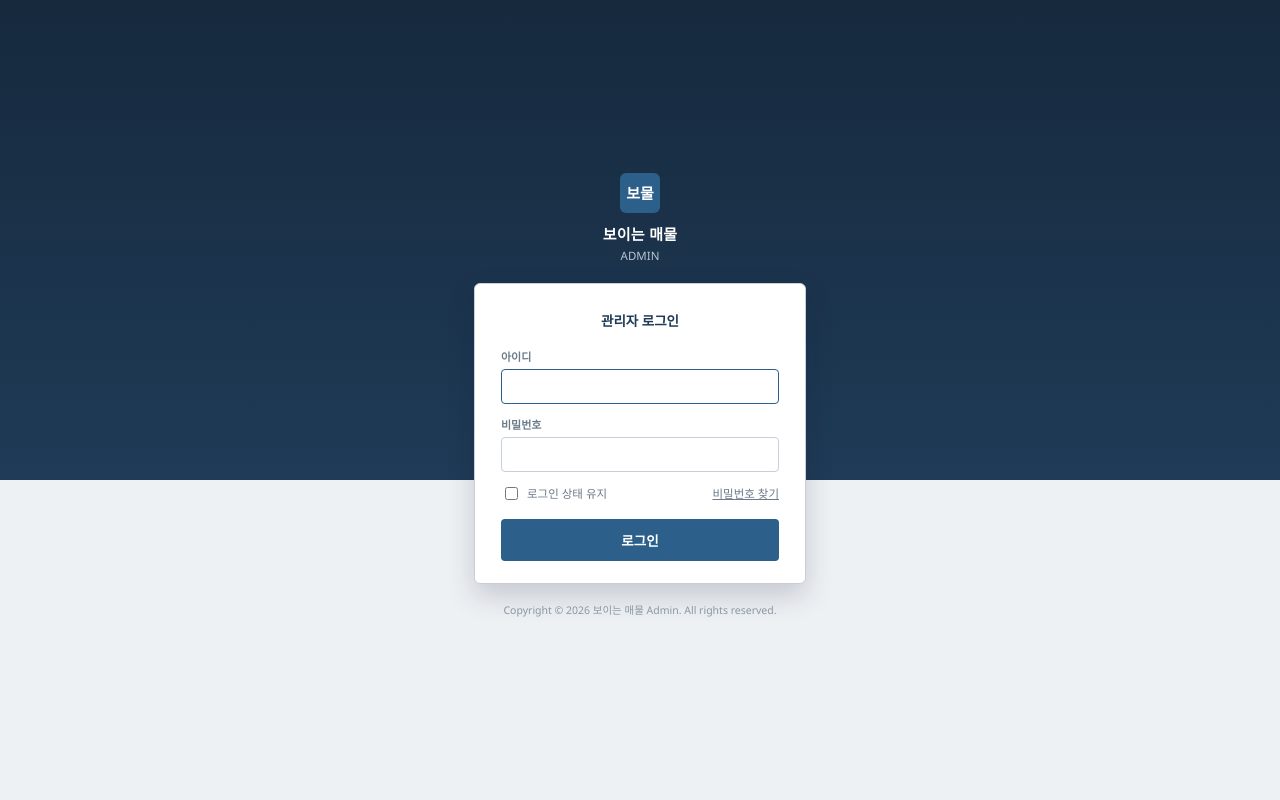
After one commit to iromforay/bomul-bo, a CodeIgniter 4 app: the page made by app/Views/Admin/login.php in a window 1280 px wide. The commit adds this page. Run offline with PHP 8.4 and a stand-in for CodeIgniter, Linux system fonts and the light colour scheme; the template is opened without the code that fills it, so the values that code supplies are empty; some libraries are stand-ins or nearby versions.

Commit message:
로그인 및 관리자 구조,로그인 창

```diff
--- a/app/Config/App.php
+++ b/app/Config/App.php
@@ -16,7 +16,7 @@ class App extends BaseConfig
      *
      * E.g., http://example.com/
      */
-    public string $baseURL = 'http://localhost:8080/';
+    public string $baseURL = Admin_SITE;
 
     /**
      * Allowed Hostnames in the Site URL other than the hostname in the baseURL.
--- a/app/Config/Boot/common.php
+++ b/app/Config/Boot/common.php
@@ -20,7 +20,8 @@ define('APP_PDS', ROOT_PATH.'/public/pds/');
 define('SITE', getenv("site_url"));
 define('SITE_PDS', SITE.'/pds/');
 define('COMMON_PDS', 'http://api.bomul.ai.kr/pds/');
-define('Admin_SITE', SITE.'/Admin');
+// ad.bomul.ai.kr는 서브도메인 자체가 Admin 네임스페이스 기본값이라 URL에 /Admin 세그먼트가 없다.
+define('Admin_SITE', SITE);
 define('LOGIN_SERVER', 'https://');
 define('RS', SITE.'/resources');
 define('RS_IMG', SITE.'/resources/img');
--- a/app/Config/Boot/development.php
+++ b/app/Config/Boot/development.php
@@ -48,8 +48,9 @@ define('APP_PDS', ROOT_PATH.'/public/pds/');
 //define('SITE',getenv("site_url"));
 define('SITE',getenv("site_url"));
 define('SITE_PDS', SITE.'/pds/');
-define('COMMON_PDS', 'http://api.bomul.co.kr/pds/');
-define('Admin_SITE', SITE.'/Admin');
+define('COMMON_PDS', 'https://ad.bomul.ai.kr/pds/');
+// ad.bomul.ai.kr는 서브도메인 자체가 Admin 네임스페이스 기본값이라 URL에 /Admin 세그먼트가 없다.
+define('Admin_SITE', "https://ad.bomul.ai.kr");
 define('LOGIN_SERVER', 'https://');
 define('RS', SITE.'/resources');
 define('RS_IMG', SITE.'/resources/img');
--- a/app/Config/Routes.php
+++ b/app/Config/Routes.php
@@ -14,6 +14,11 @@ if ($host === 'ad.bomul.ai.kr') {
     $routes->setDefaultNamespace('App\Controllers\Admin');
 
     $routes->get('/',   'Home::getindex');
+    $routes->get('Home',   'Home::getindex');
+
+    $routes->get('Login',  'Login::getIndex');
+    $routes->post('Login', 'Login::postIndex');
+    $routes->get('Logout', 'Login::getLogout');
     // 기본 자동 라우터 활성화
     //$routes->setAutoRoute(true);
 
--- a/app/Controllers/Admin/Home.php
+++ b/app/Controllers/Admin/Home.php
@@ -18,6 +18,6 @@ class Home extends BaseController
     {
 
         $data=array();
-        echo $this->view($this->vdir."index",$data);
+        echo $this->view("index",$data);
     }
 }
--- /dev/null
+++ b/app/Views/Admin/login.php
@@ -0,0 +1,47 @@
+<!doctype html>
+<html lang="ko">
+<head>
+    <meta charset="utf-8">
+    <meta name="viewport" content="width=device-width, initial-scale=1">
+    <meta name="robots" content="noindex, nofollow">
+    <title>관리자 로그인 :: 보이는 매물 Admin</title>
+    <link rel="stylesheet" href="<?= RS_CSS ?>/common/admin_login.css?var=<?= FRESH_TIME ?>">
+</head>
+<body>
+    <div class="login-wrap">
+        <div class="login-brand">
+            <div class="mark">보물</div>
+            <h1>보이는 매물</h1>
+            <p>ADMIN</p>
+        </div>
+
+        <div class="login-card">
+            <h2>관리자 로그인</h2>
+
+            <?php if (!empty($error)): ?>
+                <div class="login-error"><?= htmlspecialchars($error, ENT_QUOTES) ?></div>
+            <?php endif; ?>
+
+            <form method="post" action="<?= Admin_SITE ?>/Login">
+                <div class="field">
+                    <label for="mb_id">아이디</label>
+                    <input type="text" id="mb_id" name="mb_id" autocomplete="username" required autofocus>
+                </div>
+                <div class="field">
+                    <label for="mb_pw">비밀번호</label>
+                    <input type="password" id="mb_pw" name="mb_pw" autocomplete="current-password" required>
+                </div>
+
+                <div class="opts">
+                    <label><input type="checkbox" name="keep_login" value="Y"> 로그인 상태 유지</label>
+                    <a href="#">비밀번호 찾기</a>
+                </div>
+
+                <button type="submit" class="btn-login">로그인</button>
+            </form>
+        </div>
+
+        <p class="login-foot">Copyright &copy; <?= date('Y') ?> 보이는 매물 Admin. All rights reserved.</p>
+    </div>
+</body>
+</html>
--- /dev/null
+++ b/public/resources/css/common/admin_login.css
@@ -0,0 +1,47 @@
+:root{
+    --navy: #1F3B57;
+    --navy-dark: #16293D;
+    --line: #C7D0D9;
+    --bg: #EEF1F4;
+    --panel: #FFFFFF;
+    --text: #26313D;
+    --muted: #6B7A88;
+    --accent: #2C5F8A;
+    --danger: #B3261E;
+}
+* {box-sizing: border-box;}
+html, body {height:100%; margin:0;}
+body {
+    display:flex; align-items:center; justify-content:center;
+    background: linear-gradient(180deg, var(--navy-dark), var(--navy) 60%, var(--bg) 60%);
+    font-family: "Malgun Gothic","Segoe UI",Arial,sans-serif;
+    color: var(--text);
+}
+
+.login-wrap {width:100%; max-width:380px; padding: 24px;}
+
+.login-brand {text-align:center; margin-bottom:20px;}
+.login-brand .mark {display:inline-flex; align-items:center; justify-content:center; width:40px; height:40px; border-radius:6px; background: var(--accent); color:#fff; font-weight:800; font-size:15px; margin-bottom:10px;}
+.login-brand h1 {margin:0; font-size:15px; font-weight:700; color:#fff; letter-spacing:.02em;}
+.login-brand p {margin:4px 0 0; font-size:11.5px; color:#B9C6D3;}
+
+.login-card {background: var(--panel); border:1px solid var(--line); border-radius:6px; padding: 26px 26px 22px; box-shadow: 0 12px 28px rgba(15,23,42,.18);}
+.login-card h2 {margin:0 0 18px; font-size:13.5px; font-weight:700; color: var(--navy); text-align:center;}
+
+.field {margin-bottom:12px;}
+.field label {display:block; font-size:11px; font-weight:700; color: var(--muted); margin-bottom:5px;}
+.field input[type="text"],
+.field input[type="password"] {width:100%; padding:9px 10px; border:1px solid var(--line); border-radius:4px; font-size:13px; color: var(--text); background:#fff;}
+.field input:focus {outline:none; border-color: var(--accent);}
+
+.opts {display:flex; align-items:center; justify-content:space-between; margin: 4px 0 16px;}
+.opts label {display:flex; align-items:center; gap:6px; font-size:11.5px; color: var(--muted); cursor:pointer;}
+.opts a {font-size:11.5px; color: var(--muted);}
+.opts a:hover {color: var(--accent); text-decoration:underline;}
+
+.login-error {margin: 0 0 14px; padding:8px 10px; border:1px solid rgba(179,38,30,.3); background:#FDECEA; color: var(--danger); font-size:11.5px; border-radius:4px;}
+
+.btn-login {display:block; width:100%; padding:11px; border:none; border-radius:4px; background: var(--accent); color:#fff; font-size:13.5px; font-weight:700; cursor:pointer;}
+.btn-login:hover {background: var(--navy);}
+
+.login-foot {margin-top:18px; text-align:center; font-size:10.5px; color:#8A97A3;}
```
Also changed, not shown: app/Controllers/Admin/BaseController.php (+21 -15 lines), app/Controllers/Admin/Login.php (added, +44 -0 lines), app/Entity/Manager_Entity.php (added, +111 -0 lines), app/Models/ManagerModel.php (added, +59 -0 lines), app/Service/LoginService.php (added, +48 -0 lines), app/Views/common/admin_menu.php (+7 -4 lines).
